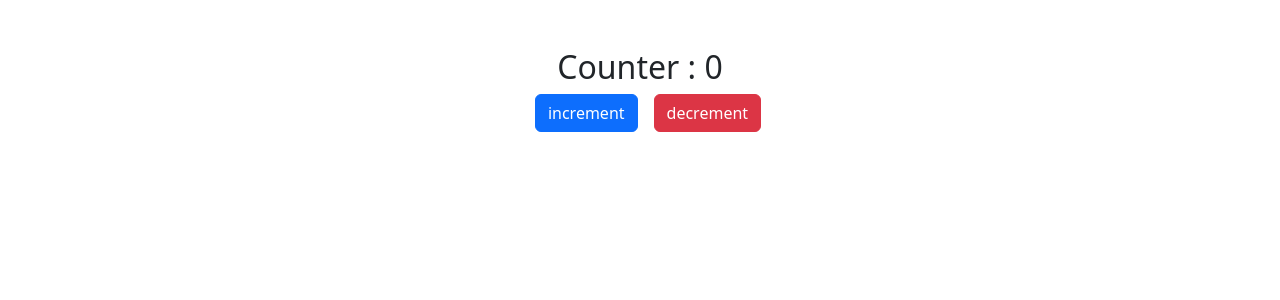
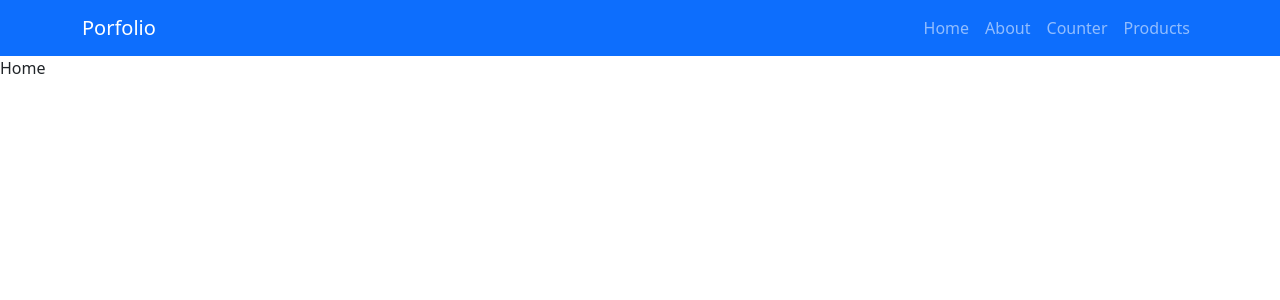
Before and after one commit to AhMEedMOStfa/portfolio, a React (Create React App) app: page / in a window 1280 px wide. Shown: the top 300 px of the page. Built offline with nearby package versions, Linux system fonts and the light colour scheme.

Commit message:
fetch-api-data react routing

```diff
--- a/src/App.jsx
+++ b/src/App.jsx
@@ -1,10 +1,11 @@
+import Components from './component/pages/Components';
 import logo from './logo.svg';
-import Home from './component/Home';
+
 function App() {
   return (
     <div className="App">
       <header className="App-header">
-          <Home></Home>
+          <Components></Components>
       </header>
     </div>
   );
--- /dev/null
+++ b/src/component/pages/Components.jsx
@@ -0,0 +1,27 @@
+import React from "react";
+import NavbarComponent from "./navbar";
+import About from "./about";
+import Counter from "./counter";
+import Home from "./home";
+import Products from "./shop/Products";
+import Product from './shop/Product'
+import { BrowserRouter as Router, Route, Routes } from "react-router-dom";
+
+const Components = () => {
+  return (
+    <>
+      <Router>
+        <NavbarComponent />
+        <Routes>
+          <Route path="/" element={<Home />} />
+          <Route path="/about" element={<About />} />
+          <Route path="/counter" element={<Counter />} />
+          <Route path="/products" element={<Products />} />
+          <Route path="/products/product/:id" element={<Product/>} />
+        </Routes>
+      </Router>
+    </>
+  );
+};
+
+export default Components;
--- /dev/null
+++ b/src/component/pages/about/index.jsx
@@ -0,0 +1,9 @@
+import React from 'react'
+
+const About = () => {
+  return (
+    <div>about</div>
+  )
+}
+
+export default About
--- a/src/component/Home.jsx
+++ b/src/component/pages/counter/index.jsx
@@ -1,5 +1,5 @@
 import React, { useState } from 'react'
-import Button from './button';
+import Button from '../button/button';
 
 const Home = (props) => {
     console.log(props);
--- /dev/null
+++ b/src/component/pages/home/index.jsx
@@ -0,0 +1,9 @@
+import React from 'react'
+
+const Home = () => {
+  return (
+    <div>Home</div>
+  )
+}
+
+export default Home
--- /dev/null
+++ b/src/component/pages/navbar/index.jsx
@@ -0,0 +1,25 @@
+import React from 'react'
+import { Container,Navbar , Nav,NavDropdown} from 'react-bootstrap'
+import {Link} from 'react-router-dom';
+
+const NavbarComponent = () => {
+  return (
+
+    <Navbar bg="primary" variant='dark' expand="lg">
+  <Container>
+    <Navbar.Brand as={Link} to="/">Porfolio</Navbar.Brand>
+    <Navbar.Toggle aria-controls="basic-navbar-nav" />
+    <Navbar.Collapse id="basic-navbar-nav">
+      <Nav className="ms-auto">
+        <Nav.Link as={Link}  to="/">Home</Nav.Link>
+        <Nav.Link as={Link} to="/about">About</Nav.Link>
+        <Nav.Link as={Link} to="/counter">Counter</Nav.Link>
+        <Nav.Link as={Link} to="/products">Products</Nav.Link>
+      </Nav>
+    </Navbar.Collapse>
+  </Container>
+</Navbar>
+  )
+}
+
+export default NavbarComponent
--- /dev/null
+++ b/src/component/pages/shop/Product.jsx
@@ -0,0 +1,30 @@
+import React, { useEffect, useState } from 'react'
+import { useParams } from 'react-router-dom'
+
+const Product = () => {
+
+    const urlParams = useParams();
+
+    useEffect(()=>{
+        fetchProduct();
+    },[])
+
+    const fetchProduct = ()=>{
+        fetch(`https://fakestoreapi.com/products/${urlParams.id}`)
+            .then(res=>res.json())
+            .then(json=>setProduct(json))
+    }
+
+    const [product,setProduct] = useState({})
+  return (
+    <div className='container'>
+        <div className="item my-5 p-3 w-25 mx-auto shadow">
+            <img src={product.image} className='w-100' alt="" />
+            <p>{product.title}</p>
+            <p>{product.price}$</p>
+        </div>
+    </div>
+  )
+}
+
+export default Product
--- /dev/null
+++ b/src/component/pages/shop/Products.jsx
@@ -0,0 +1,57 @@
+import React, { useEffect, useState } from "react";
+import { Link } from "react-router-dom";
+import {Spinner} from 'react-bootstrap';
+
+const Products = () => {
+  useEffect(() => {
+    fetchData();
+  }, []);
+
+  const fetchData = () => {
+    fetch("https://fakestoreapi.com/products")
+      .then((res) => res.json())
+      .then((json) => setProduct(json));
+  };
+
+  const [products, setProduct] = useState([]);
+  console.log(products);
+  return (
+    <div className="container">
+      {
+        products.length
+        ?
+        (
+          <div className="row">
+        {products.map((product, i) => {
+          return (
+                <div className="col-md-3">
+                <Link className="text-decoration-none text-black" to = {`/products/product/${product.id}`} key={i}>
+                 <div className="shadow item">
+                   <img src={product.image} className="w-100" alt="" />
+                   <p>{product.title}</p>
+                   <p>{product.price} $</p>
+                 </div>
+               </Link>
+             </div>
+          );
+        })}
+      </div>
+        )
+        :
+        (
+          <div>
+
+              <Spinner animation="border" size="sm" />
+              <Spinner animation="border" />
+              <Spinner animation="grow" size="sm" />
+              <Spinner animation="grow" />
+
+          </div>
+        )
+      }
+
+    </div>
+  );
+};
+
+export default Products;
```
Also changed, not shown: package.json (+7 -0 lines), src/component/pages/button/button.jsx (renamed from src/component/button.jsx), 1 other file (tests, documents, lock files or other folders).
